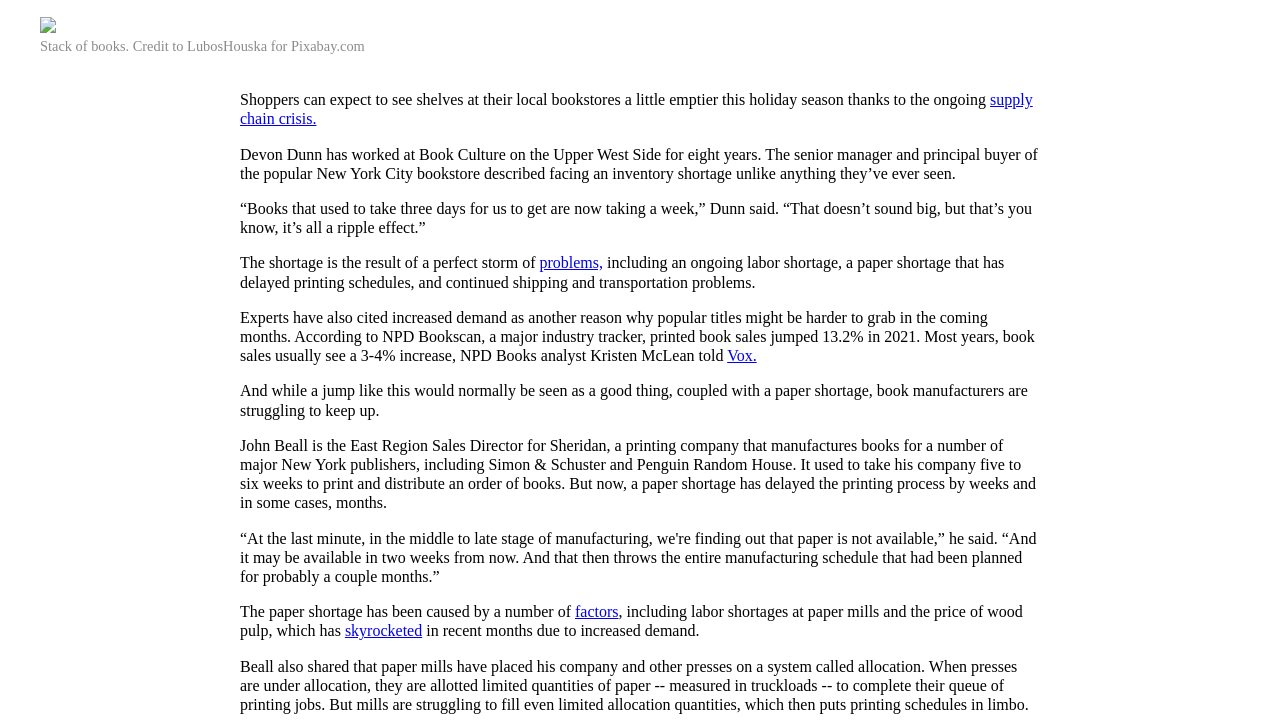
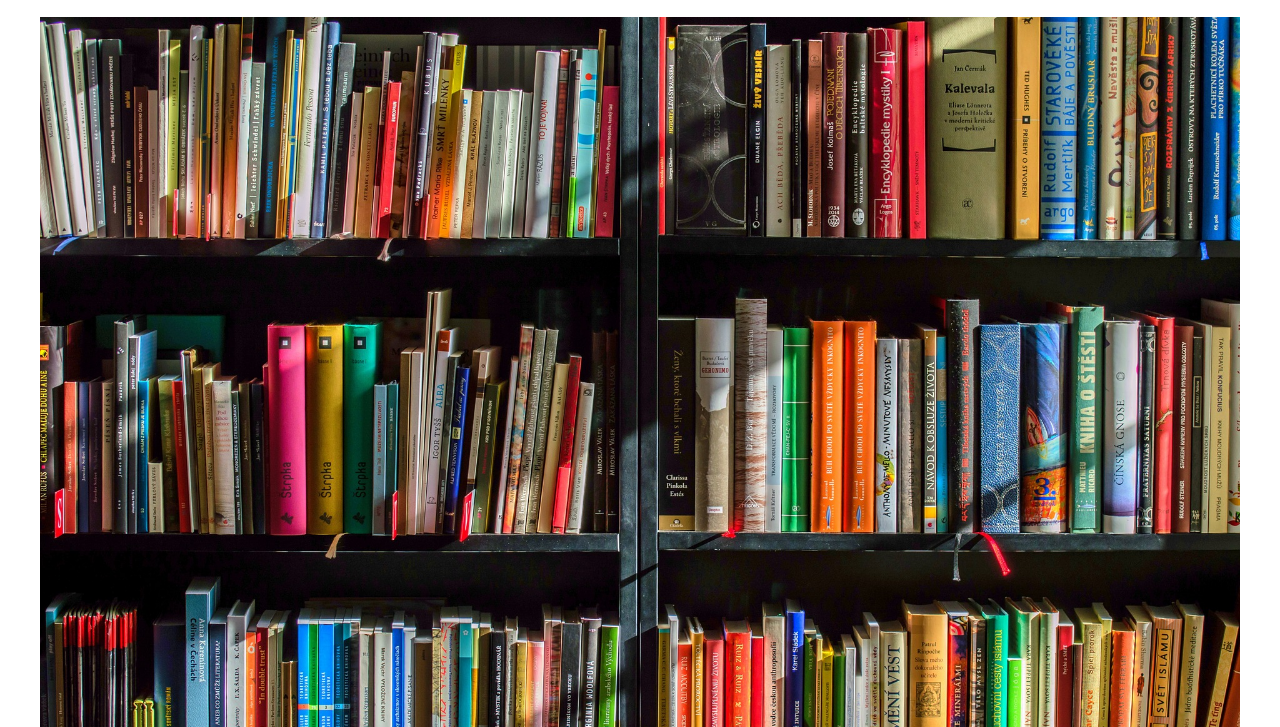
Before and after one commit to jcapizzi61/Week2_Homework, a plain HTML site: page index.html in a window 1280 px wide. Shown: the part 110-837 px from the top of the page. Drawn offline with nearby package versions, Linux system fonts and the light colour scheme.

Commit message:
sixth commit

```diff
--- a/index.html
+++ b/index.html
@@ -30,7 +30,7 @@
         </div>
         <div class="container image">
         <figure>
-            <img src="books.jpg">
+            <img src="images/books.jpg">
             <figcaption>
               Stack of books. Credit to LubosHouska for Pixabay.com</p>
             </figcaption>
```
